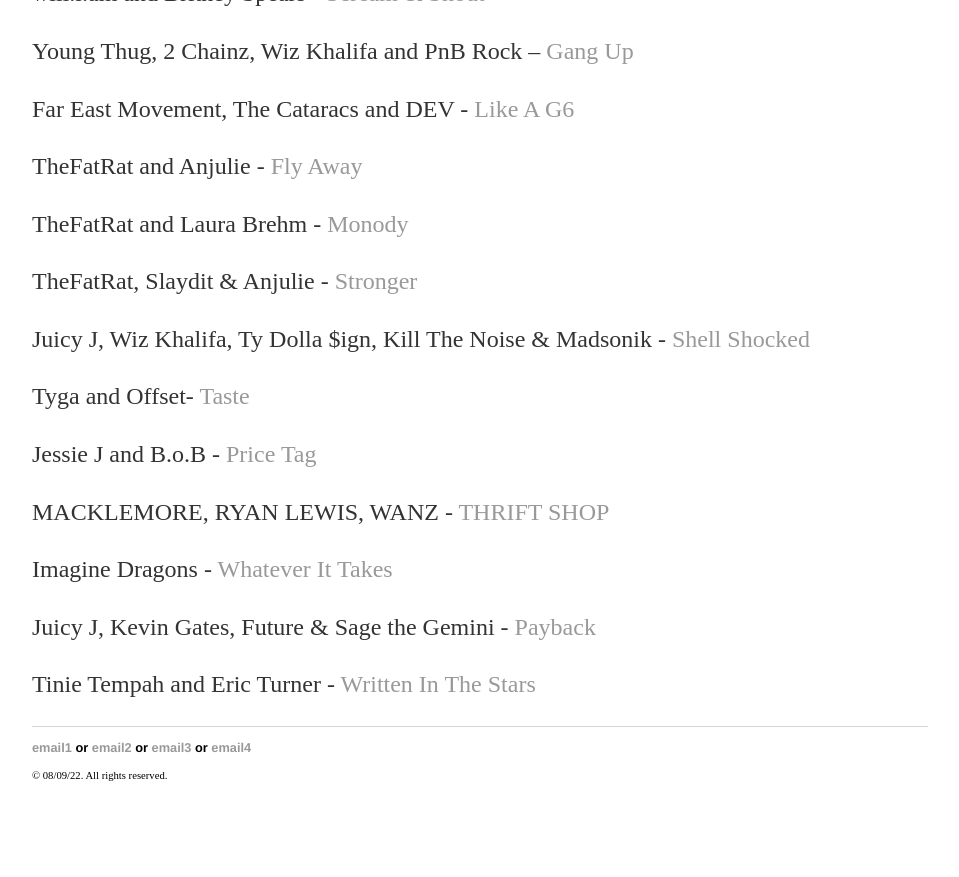
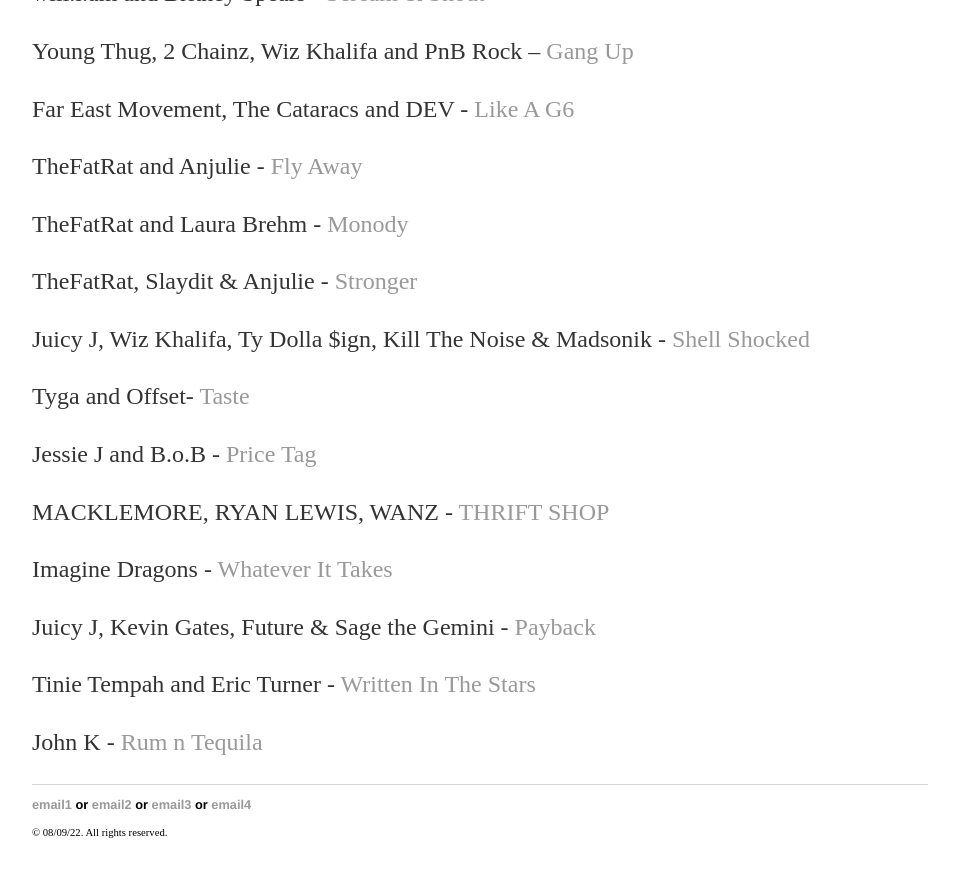
Before and after one commit to yjkweon24/yjkweon24.github.io, a Jekyll site: the page built from _posts/2018-10-23-songs-that-i-love.md, in a window 1280 px wide and 900 px high, scrolled down 21882 px. Shown: the top 877 px of the window, without its empty margins (160-1119 px from the left). Built offline with Jekyll 4.4.1, drawn with Linux system fonts in a browser that asks for light colours; before the commit the page ends 22725 px from its top, so only the background shows below that.

Commit message:
Update 2018-10-23-songs-that-i-love.md

```diff
--- a/_posts/2018-10-23-songs-that-i-love.md
+++ b/_posts/2018-10-23-songs-that-i-love.md
@@ -776,3 +776,5 @@
 Juicy J, Kevin Gates, Future & Sage the Gemini - [Payback](https://www.youtube.com/watch?v=SjCqQD-h3Q0)
 
 Tinie Tempah and Eric Turner - [Written In The Stars](https://www.youtube.com/watch?v=YgFyi74DVjc)
+
+John K - [Rum n Tequila](https://www.youtube.com/watch?v=zBf-fcPrhh0)
```
